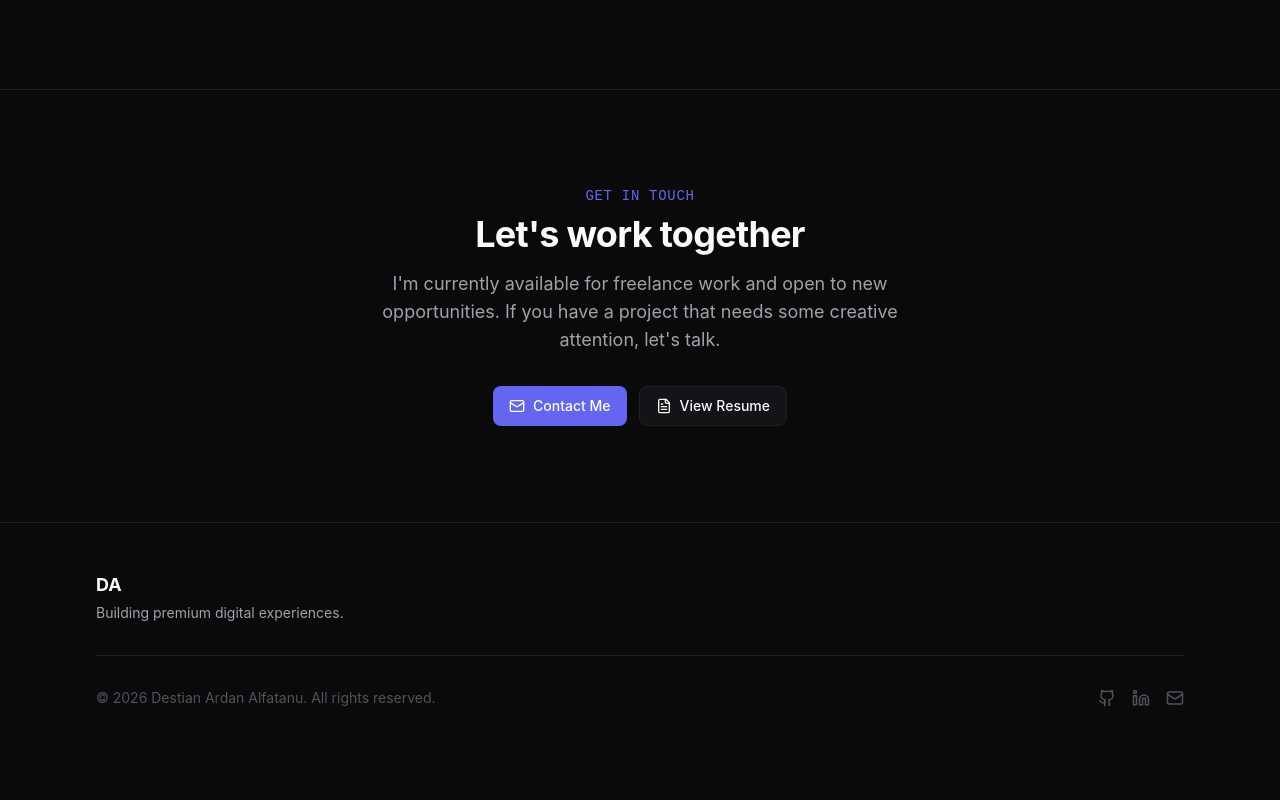
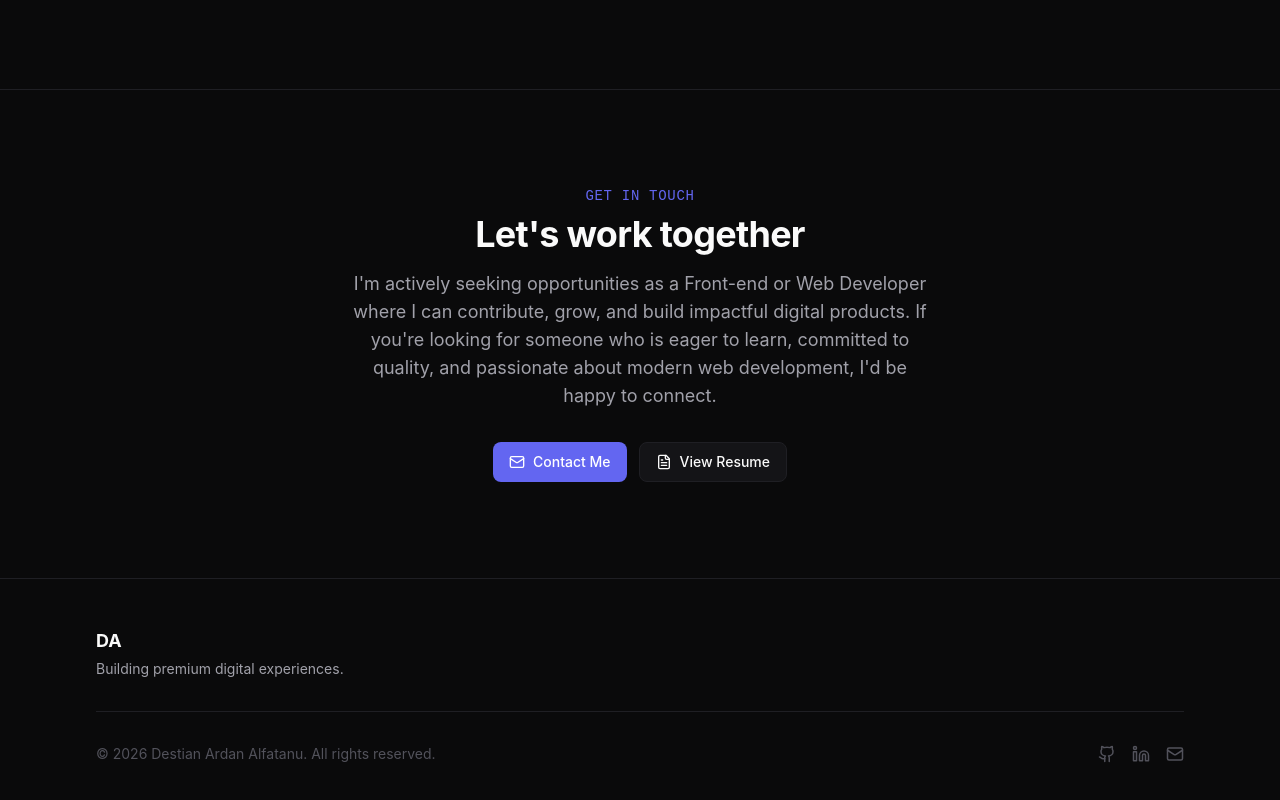
Before and after one commit to DestianArdanAlfatanu/portfolio, a React (Vite) app: page / in a window 1280 px wide. Shown: the part 5146-5946 px from the top of the page. Before the commit the page ends 5902 px from the top, so only its background shows below. Built offline with nearby package versions, Linux system fonts and the light colour scheme; a web font is replaced by a local one.

Commit message:
feat: add ContactCTA section with contact and resume navigation buttons

```diff
--- a/src/components/sections/ContactCTA.jsx
+++ b/src/components/sections/ContactCTA.jsx
@@ -16,8 +16,10 @@ export default function ContactCTA() {
             Let's work together
           </h2>
           <p className="text-text-secondary text-lg mt-4 max-w-xl mx-auto">
-            I'm currently available for freelance work and open to new opportunities.
-            If you have a project that needs some creative attention, let's talk.
+            I'm actively seeking opportunities as a Front-end or Web Developer
+            where I can contribute, grow, and build impactful digital products.
+            If you're looking for someone who is eager to learn, committed to quality,
+            and passionate about modern web development, I'd be happy to connect.
           </p>
           <div className="flex flex-wrap justify-center gap-3 mt-8">
             <Button variant="primary" href="/contact" icon={Mail}>
```
